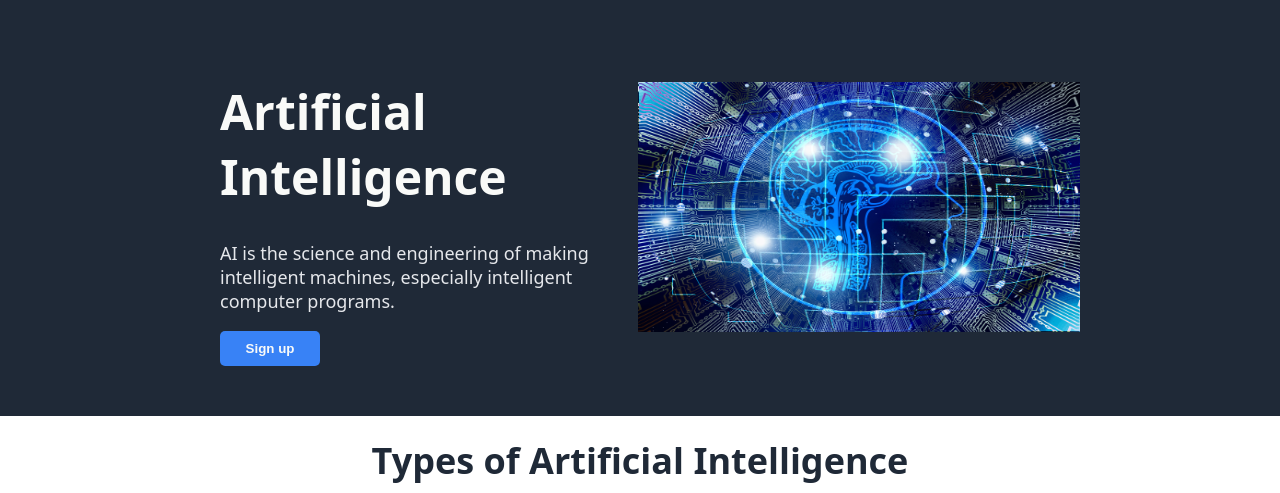
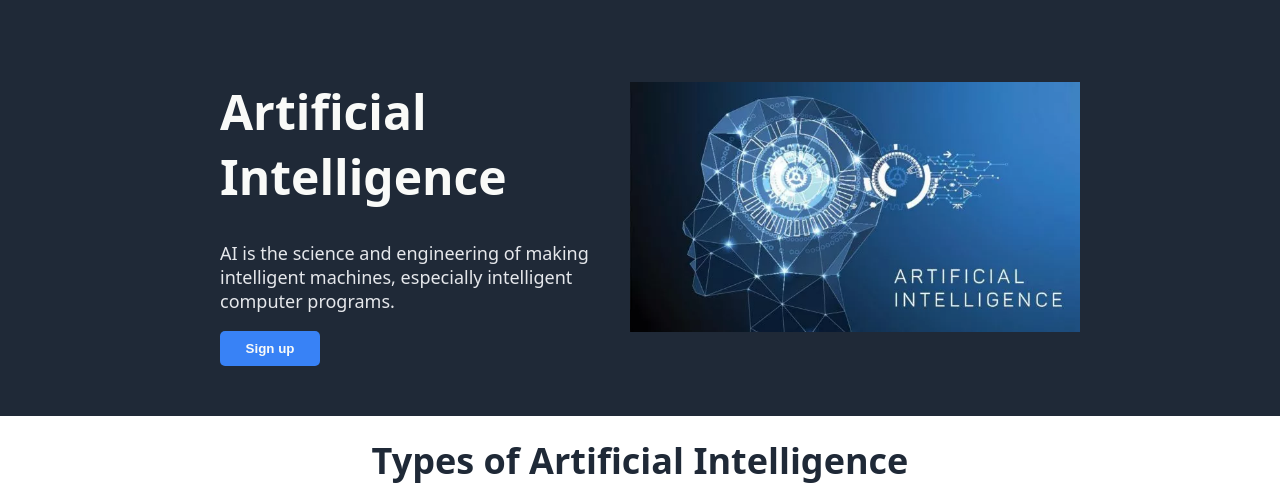
Before and after one commit to KairyVu/Project-Landing-Page, a plain HTML site: page index.html in a window 1280 px wide. Shown: the part 73-566 px from the top of the page. Drawn offline with Linux system fonts and the light colour scheme.

Commit message:
Finished

```diff
--- a/index.html
+++ b/index.html
@@ -26,7 +26,7 @@
                         <p>AI is the science and engineering of making intelligent machines, especially intelligent computer programs.</p>
                         <button>Sign up</button>
                     </div>
-                    <img src="artificial-intelligence-gb9997bb6e_1920.jpg" alt="Artificial Intelligence">
+                    <img src="ai.jpg" alt="Artificial Intelligence">
                 </div>
             </div>
         </header>
```
Also changed, not shown: ai.jpg (added), artificial-intelligence-gb9997bb6e_1920.jpg (deleted), 1 other file.
